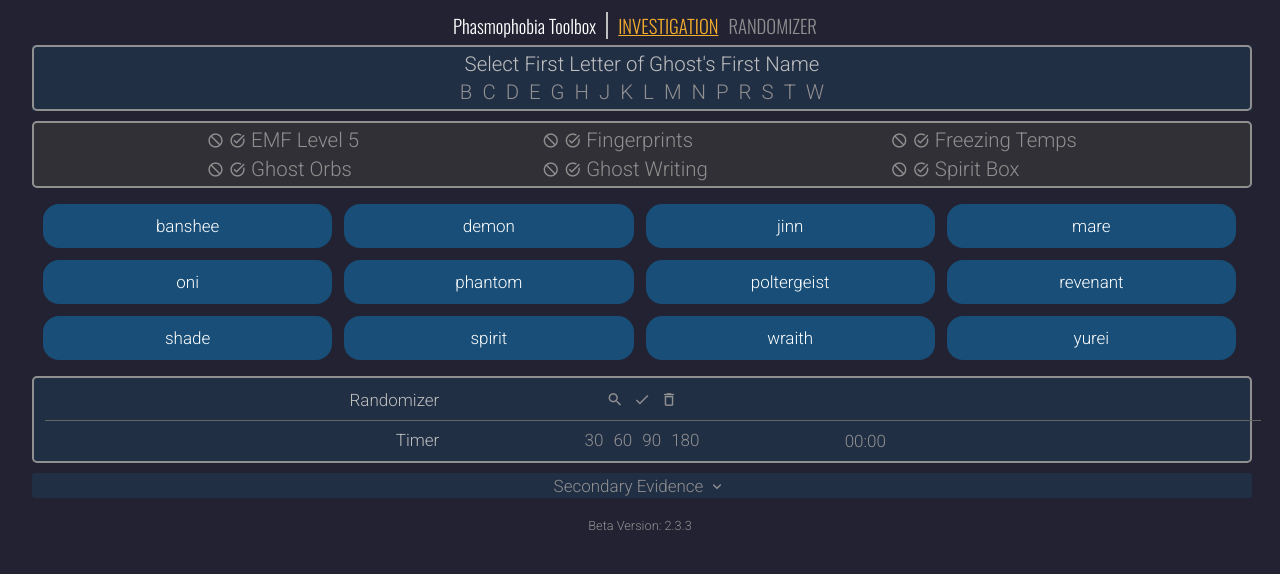
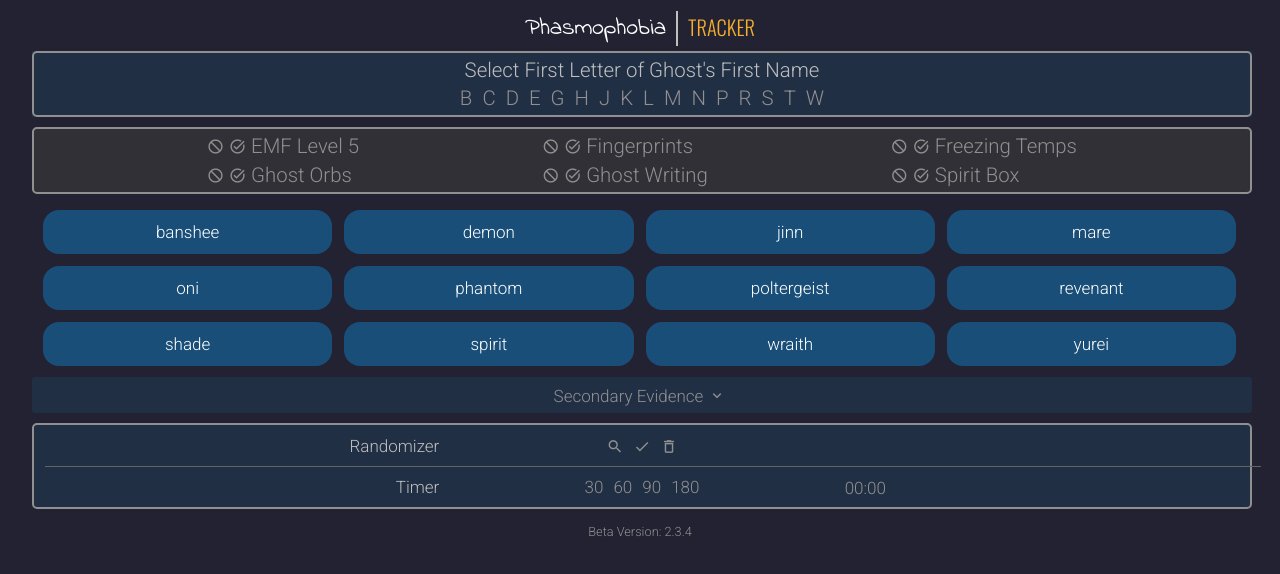
Before and after one commit to Gator-Dunn/ghost-tracker, a React (Create React App) app: page /investigation in a window 1280 px wide. Shown: the top 574 px of the page. Built offline with nearby package versions, Linux system fonts and the light colour scheme.

Commit message:
CSS tweaks

```diff
--- a/package.json
+++ b/package.json
@@ -1,6 +1,6 @@
 {
   "name": "ghost-tracker",
-  "version": "2.3.3",
+  "version": "2.3.4",
   "private": true,
   "dependencies": {
     "@testing-library/jest-dom": "^5.11.9",
--- a/public/index.html
+++ b/public/index.html
@@ -21,7 +21,7 @@
   <link href="https://fonts.googleapis.com/icon?family=Material+Icons" rel="stylesheet">
   <meta name="viewport" content="width=device-width, initial-scale=1" />
   <meta name="theme-color" content="#000000" />
-  <meta name="description" content="Phasmophobia Toolbox 2.3.3" />
+  <meta name="description" content="Phasmophobia Toolbox 2.3.4" />
   <link rel="manifest" href="%PUBLIC_URL%/manifest.json" />
   <title>Phasmophobia Toolbox</title>
   <script type="text/javascript">
--- a/src/components/EvidenceWrapper/EvidenceWrapper.css
+++ b/src/components/EvidenceWrapper/EvidenceWrapper.css
@@ -6,10 +6,8 @@
     "ghostName"
     "evidence"
     "ghosts"
-    "tools"
-    "secondaryEvidence";
-  /* justify-content: center; */
-  /* grid-template-rows: repeat(auto-fill, 1fr); */
+    "secondaryEvidence"
+    "tools";
   width: 95vw;
   align-items: flex-start;
 }
--- a/src/components/Header/Header.css
+++ b/src/components/Header/Header.css
@@ -1,7 +1,8 @@
 .header__title {
   color: var(--color-text-highlight);
   display: inline;
-  font-family: 'Roboto' sans-serif;
+  font-family: 'Indie Flower', cursive;
+  font-size: 1.4rem;
   margin: 5px 10px 0 0;
   padding: 0 10px 0 0;
   border-right: 2px solid var(--color-light-gray);
@@ -10,12 +11,23 @@
 
 .header__links {
   display: inline;
-  font-size: 1.1rem;
+  font-size: 1.2rem;
   font-family: 'Oswald', sans-serif;
   text-transform: uppercase;
   text-align: center;
   padding-top: 0;
+  vertical-align: middle;
 }
+
+.header__links span:first-child {
+  color: var(--color-text-accent-secondary);
+}
+
+/*
+
+.header__links span:nth-child(2) {
+  padding-left: 5px;
+} */
 
 .header__links a {
   padding: 0 10px 5px 0;
--- a/src/components/Header/index.js
+++ b/src/components/Header/index.js
@@ -1,6 +1,6 @@
-import React from "react";
-import { Link, useRouteMatch } from "react-router-dom";
-import "./Header.css";
+import React from 'react';
+import { Link, useRouteMatch } from 'react-router-dom';
+import './Header.css';
 
 const HeaderLink = ({ label, match, to }) => {
   const routeMatch = useRouteMatch({
@@ -9,7 +9,7 @@
 
   return (
     <span
-      className={routeMatch ? "header__link--active" : "header__link--inactive"}
+      className={routeMatch ? 'header__link--active' : 'header__link--inactive'}
     >
       <Link to={to}>{label}</Link>
     </span>
@@ -17,12 +17,12 @@
 };
 
 const Header = () => (
-  <header className="main__header">
-    {/* <h3 className="header__title">Phasmophobia Toolbox</h3> */}
-    <span className="header__links">
-      <span className="header__title">Phasmophobia Toolbox</span>
-      <HeaderLink to={"/investigation"} label="Investigation" />
-      <HeaderLink match={"/randomizer"} to={"/randomizer"} label="Randomizer" />
+  <header className='main__header'>
+    <span className='header__title'>Phasmophobia</span>
+    <span className='header__links'>
+      <span>Tracker</span>
+      {/* <HeaderLink to={'/investigation'} label='Investigation' />
+      <HeaderLink match={'/randomizer'} to={'/randomizer'} label='Randomizer' /> */}
     </span>
   </header>
 );
--- a/src/components/SecondaryEvidence/SecondaryEvidence.css
+++ b/src/components/SecondaryEvidence/SecondaryEvidence.css
@@ -1,5 +1,6 @@
 .secondaryEvidence {
-  padding-top: 10px;
+  padding: 0 0 10px 0;
+  margin-top: -5px;
   display: grid;
   justify-items: center;
   grid-template-columns: 1fr;
@@ -62,9 +63,10 @@
   border: 2px solid transparent;
   vertical-align: middle;
   min-width: 95vw;
-  margin-bottom: 5px;
+  margin-bottom: 0;
   background-color: var(--section-background-color-primary);
   border-radius: 3px;
+  padding: 5px 0 5px 0;
 }
 
 .secondaryEvidence__evidence__header span {
@@ -73,10 +75,16 @@
 }
 
 .secondaryEvidence__evidence {
+  margin-top: -2px;
+  margin-left: 2px;
+  margin-right: 2px;
+  padding: 5px 10px 5px 0;
   grid-area: secondaryEvidence;
-  min-width: 95vw;
   justify-self: center;
-  text-align: center;
+  display: flex;
+  flex-wrap: wrap;
+  flex-direction: column;
+  width: auto;
 }
 
 @media (max-width: 1200px) {
@@ -110,12 +118,11 @@
 
 .secondaryEvidence__evidence--item {
   grid-area: secondaryEvidenceItem;
-  display: block;
+  flex: 1 1 auto;
 }
 
 .secondaryEvidence__evidence__header--open {
   color: var(--color-text-highlight);
-  border: 2px solid var(--color-medium-gray);
 }
 .secondaryEvidence__evidence__header:hover {
   cursor: pointer;
```
